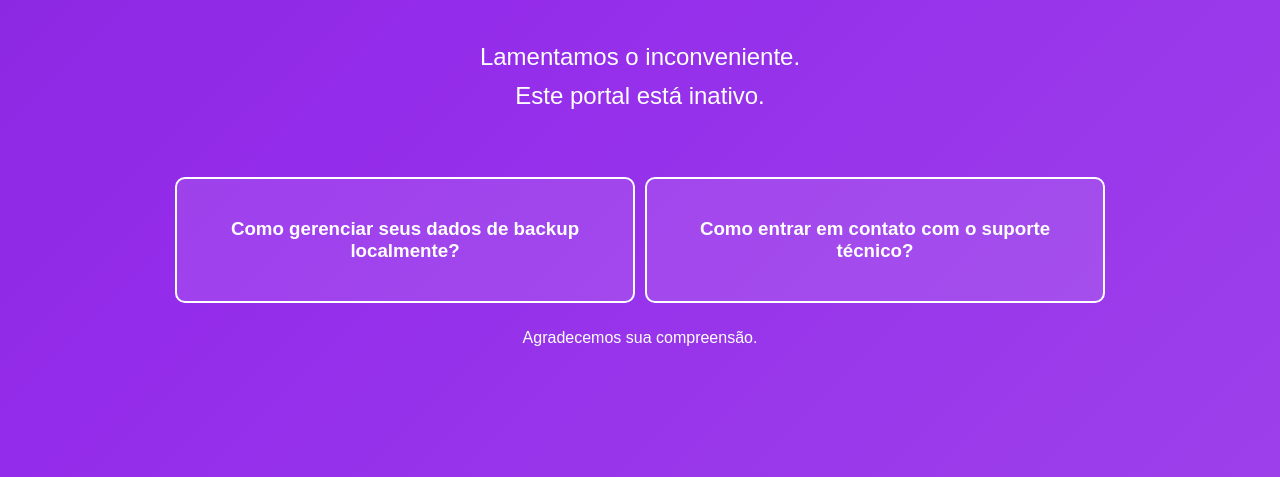
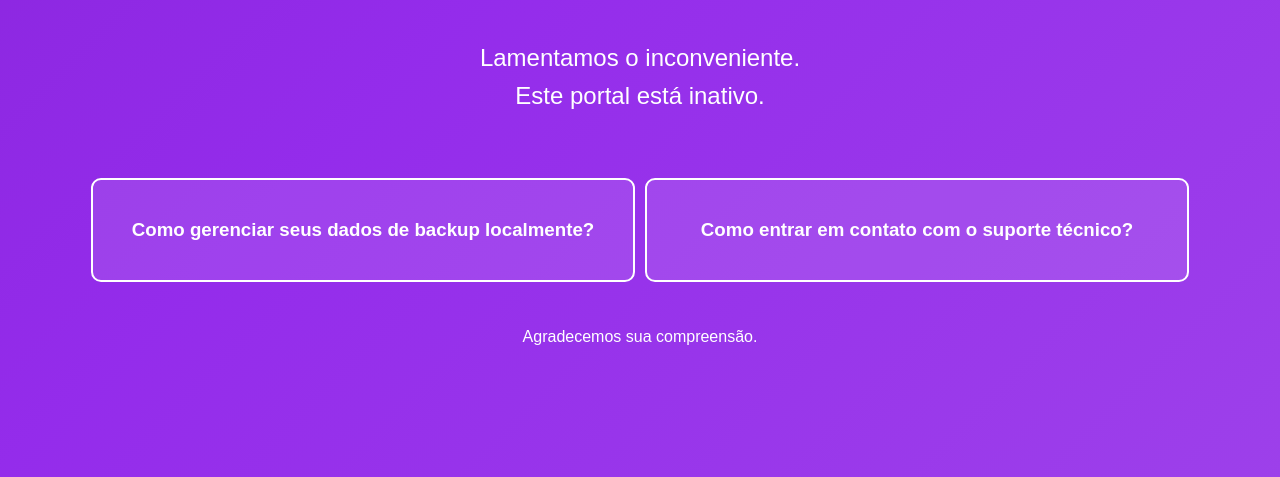
Before and after one commit to salesigor/maintenance-mode, a plain HTML site: page index.html in a window 1280 px wide. Shown: the part 323-800 px from the top of the page. Drawn offline with Linux system fonts and the light colour scheme.

Commit message:
working hovers

```diff
--- a/style.css
+++ b/style.css
@@ -29,33 +29,17 @@ img { max-width: 100%; }
 .quadros {
     display:flex;
     justify-content: center;
-    padding: 0px 170px 10px;
+    padding-bottom: 30px;
 }
-.quadro {
-    flex-grow: 1;
-    flex-basis: calc(50% - 10px);
-    max-width: calc(50% - 10px);
+.quadro, .quadr {
+    width: 500px;
+    height: 60px;
     border: 2px solid #ffffff;
     padding: 20px;
     border-radius: 10px;
     background-color: rgba(255, 255, 255, 0.1);
     margin: 0 5px;
-    transition: height 1s ease;
-}
-.quadr {
-    flex-grow: 1;
-    flex-basis: calc(50% - 10px);
-    max-width: calc(50% - 10px);
-    border: 2px solid #ffffff;
-    padding: 20px;
-    border-radius: 10px;
-    background-color: rgba(255, 255, 255, 0.1);
-    margin: 0 5px;
-    transition: height 1s ease;
-}
-.quadro:hover {
-    background-color: rgba(255, 255, 255, 0.158);
-    height: auto;
+    transition: height 0.3s ease;
 }
 .quadro:hover, .quadr:hover {
     background-color: rgba(255, 255, 255, 0.158);
@@ -67,7 +51,6 @@ img { max-width: 100%; }
 .lista-direita {
     text-align: right;
     display: none;
-    transition: display 1s ease;
 }
 .lista-direita li {
     text-align: left;
```
